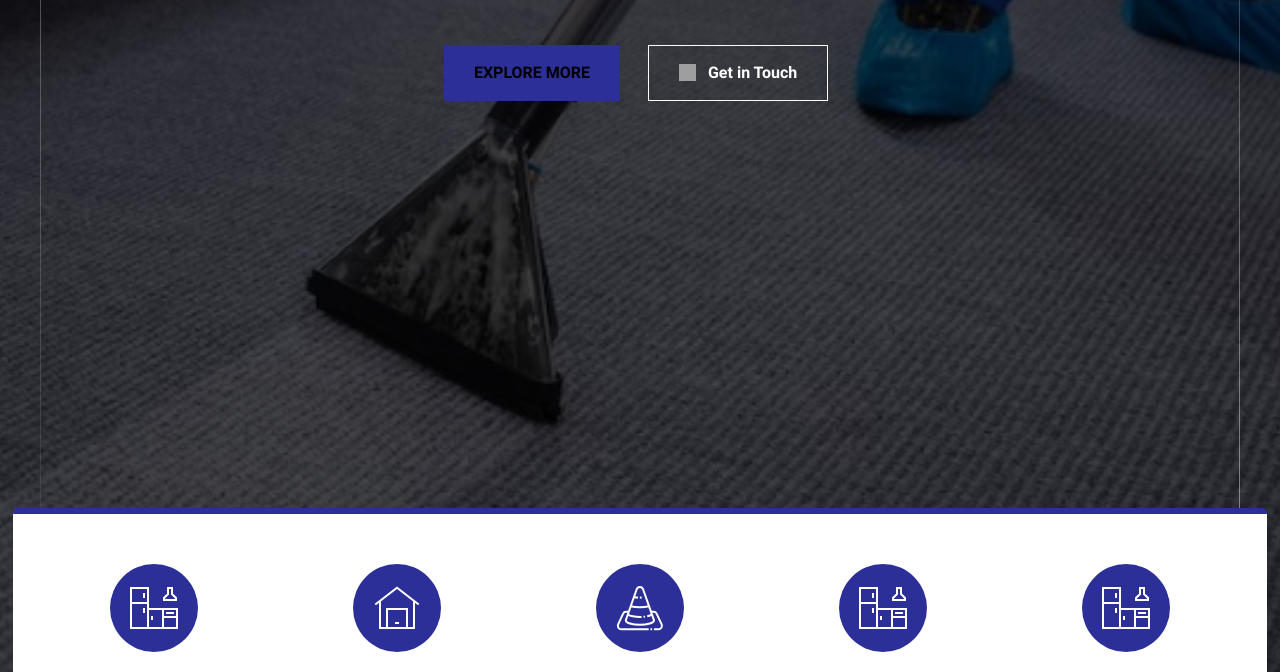
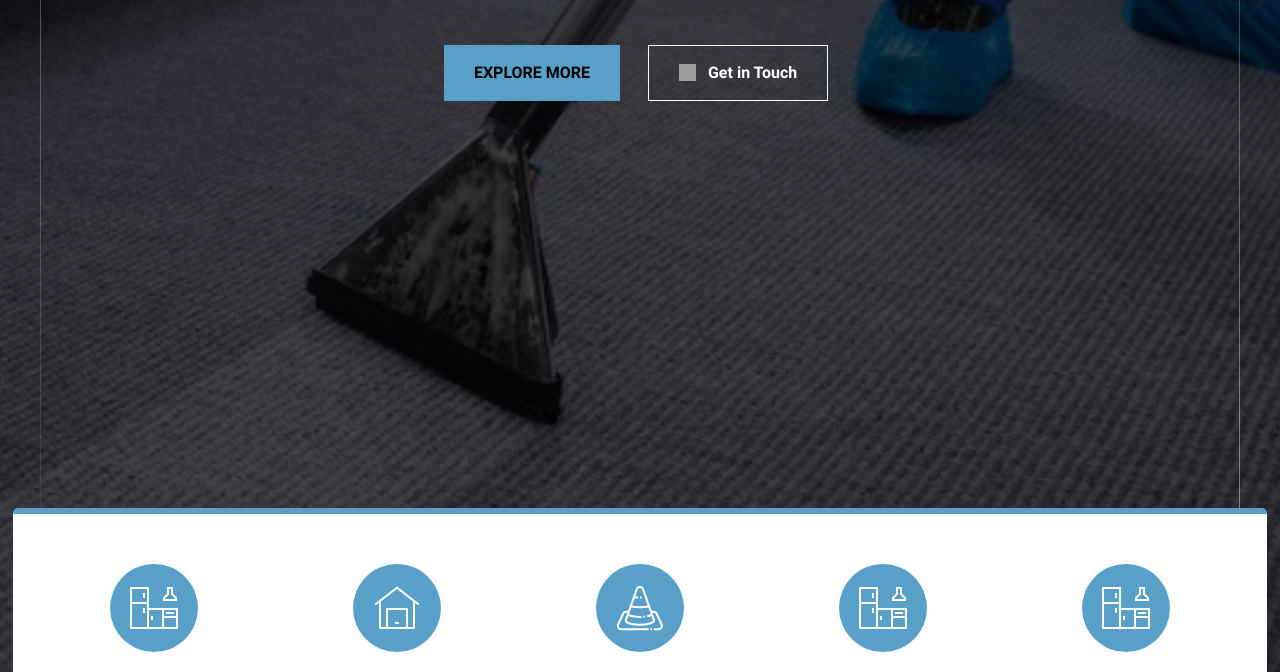
Before and after one commit to bespokewd1/yegcarpetcleaning_Draft, an Eleventy site: page src/index.html in a window 1280 px wide. Shown: the part 524-1196 px from the top of the page. Built offline with nearby package versions, Linux system fonts and the light colour scheme; Eleventy itself is replaced by a stand-in of ours; files that its build step writes are made by us from their sources; grey boxes are pictures that could not be loaded.

Commit message:
change theme colors

```diff
--- a/src/assets/less/root.less
+++ b/src/assets/less/root.less
@@ -9,10 +9,10 @@
 
     // Website colors
     :root {
-        --primary: #2c2f98;
-        --primaryLight: #3b6c83ab;
-        --secondary: #001f3f;
-        --secondaryLight: #001f3f;
+        --primary: #59A0C9;
+        --primaryLight: #71aaca;
+        --secondary: #2c2f98;
+        --secondaryLight: #2c2f98;
         --headerColor: #1a1a1a;
         --bodyTextColor: #4e4b66;
         --bodyTextColorWhite: #fafbfc;
```
